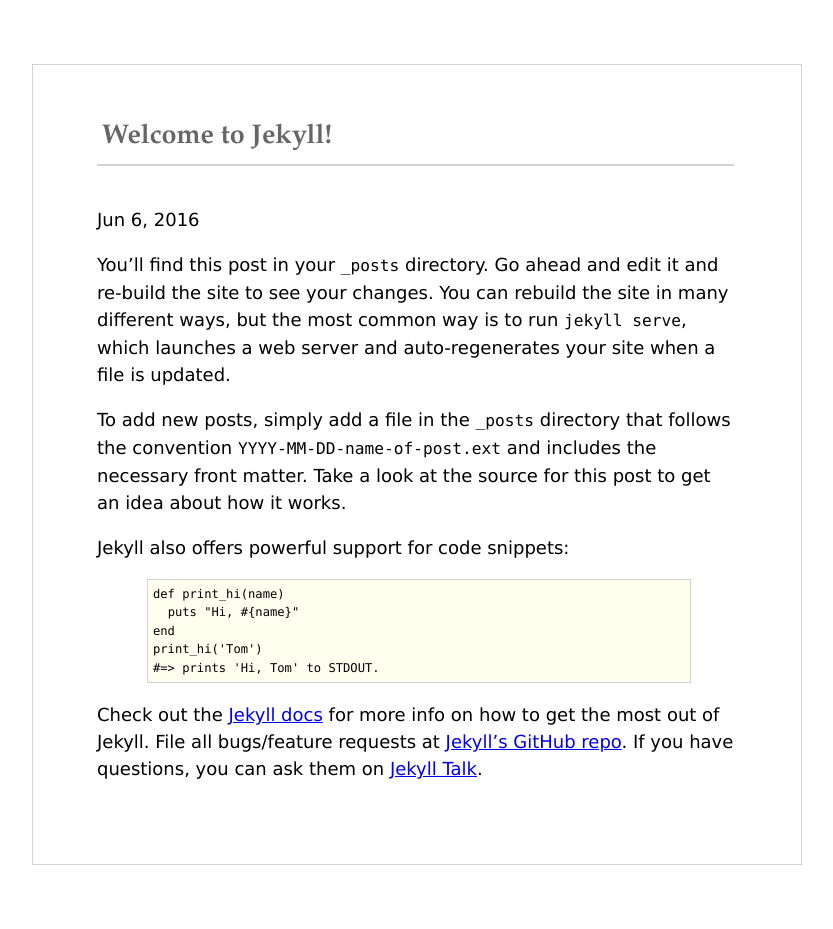
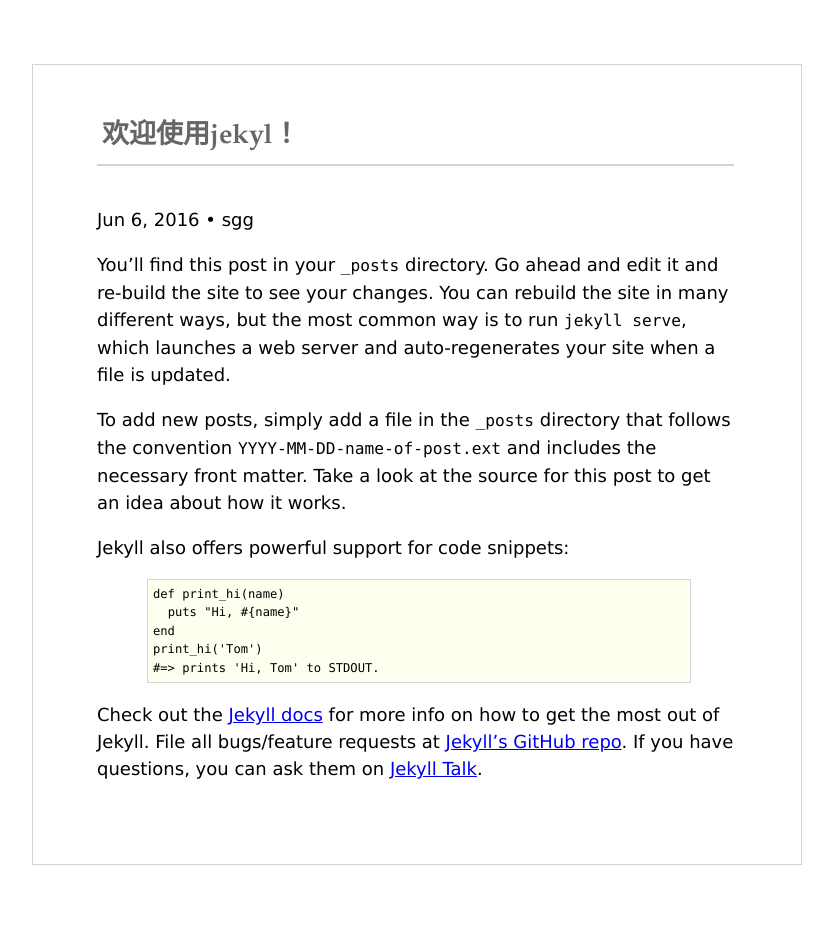
Before and after one commit to saogege/b, a Jekyll site: the page built from _posts/2016-06-06-welcome-to-jekyll.markdown, in a window 1280 px wide. Shown: the whole page, without its empty margins (224-1057 px from the left). Built offline with Jekyll 4.4.1, drawn with Linux system fonts in a browser that asks for light colours.

Commit message:
no.3 post

```diff
--- a/_config.yml
+++ b/_config.yml
@@ -11,6 +11,6 @@ baseurl: "/b" # the subpath of your site, e.g. /blog
 url: "http://saogege.github.io" # the base hostname & protocol for your site
 github: "https://github.com/saogege" # github home page for saogege
 #blog link settings
-permalink: /:title
+permalink: date
 # Build settings
 markdown: kramdown
--- a/_posts/2016-06-06-welcome-to-jekyll.markdown
+++ b/_posts/2016-06-06-welcome-to-jekyll.markdown
@@ -1,8 +1,9 @@
 ---
 layout: post
-title:  "Welcome to Jekyll!"
+title:  "欢迎使用jekyl！"
+author: sgg
+category: welcome
 date:   2016-06-06 15:45:11 +0800
-categories: jekyll update
 ---
 You’ll find this post in your `_posts` directory. Go ahead and edit it and re-build the site to see your changes. You can rebuild the site in many different ways, but the most common way is to run `jekyll serve`, which launches a web server and auto-regenerates your site when a file is updated.
 
```
